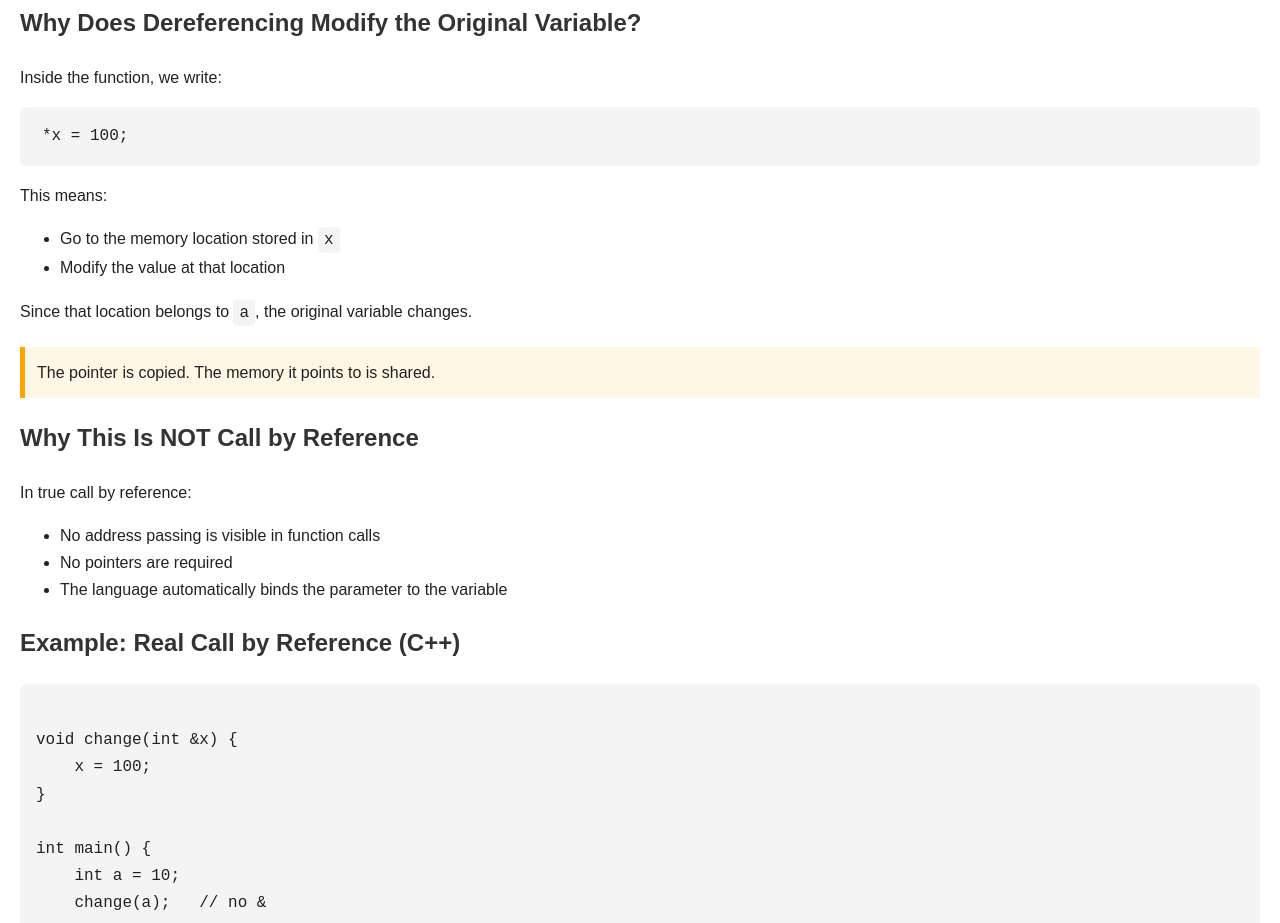
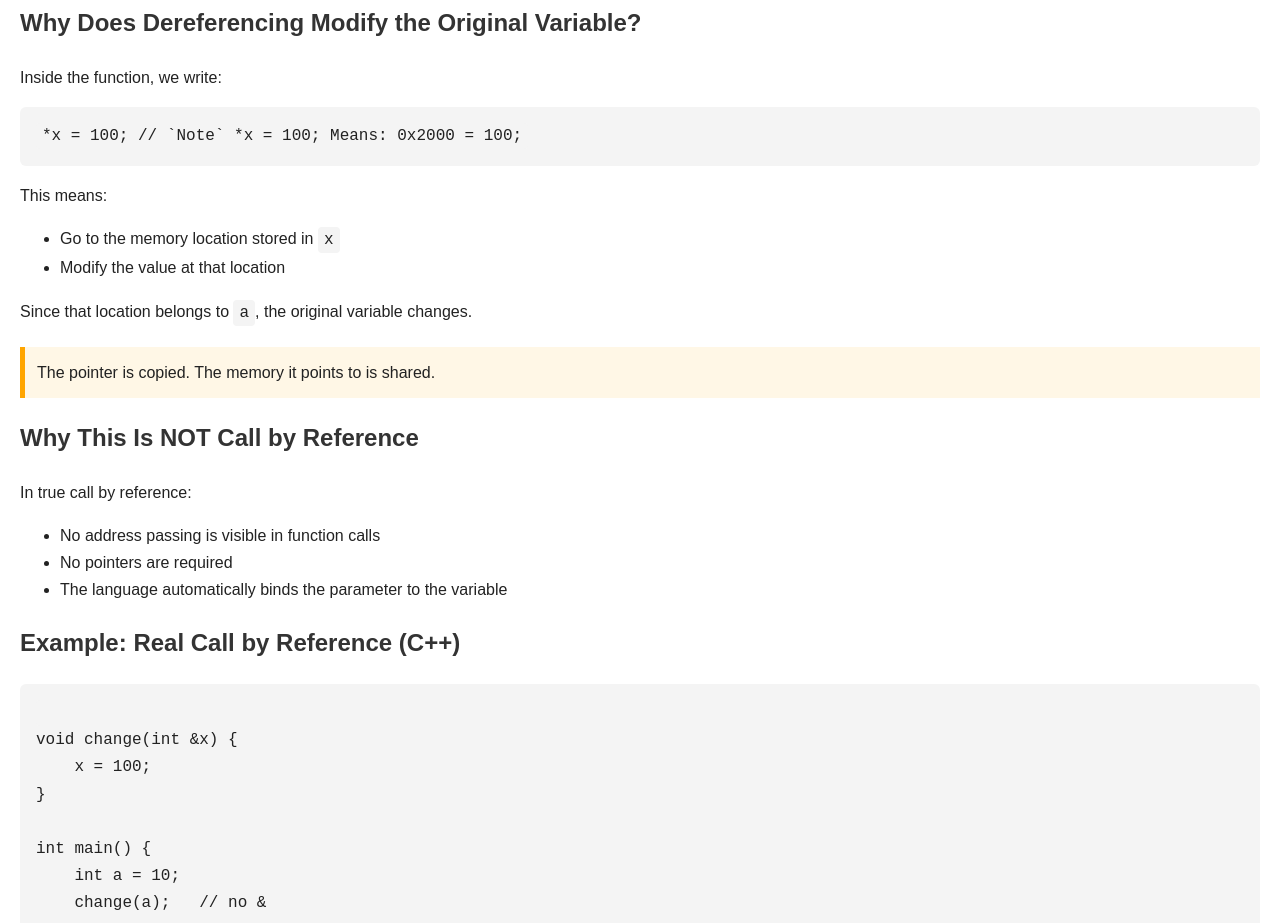
Before and after one commit to Laxminayanan/CS-BLOGING, a plain HTML site: page Programming/C/NoCallByReferenceInCItIsCallByAddressOrPointer.html in a window 1280 px wide. Shown: the part 3079-4002 px from the top of the page. Drawn offline with Linux system fonts and the light colour scheme.

Commit message:
Update NoCallByReferenceInCItIsCallByAddressOrPointer.html

```diff
--- a/Programming/C/NoCallByReferenceInCItIsCallByAddressOrPointer.html
+++ b/Programming/C/NoCallByReferenceInCItIsCallByAddressOrPointer.html
@@ -230,7 +230,7 @@ address of a = 0x2000
       Inside the function, we write:
     </p>
 
-    <pre><code>*x = 100;</code></pre>
+    <pre><code>*x = 100; // `Note` *x = 100; Means: 0x2000 = 100;</code></pre>
 
     <p>
       This means:
```
